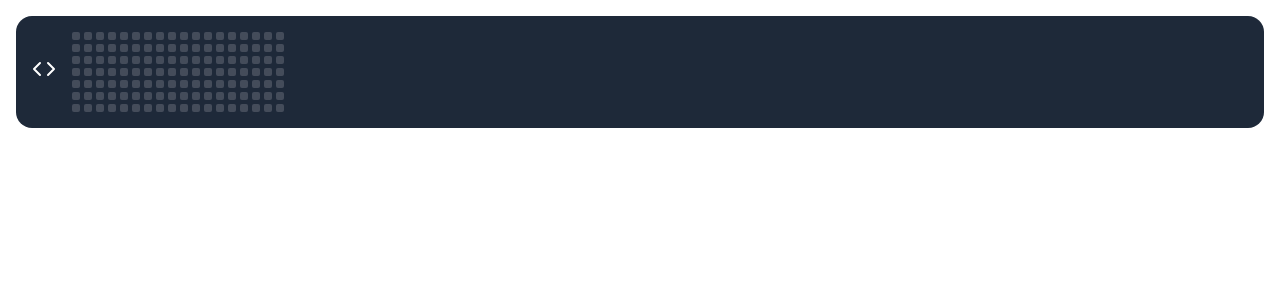
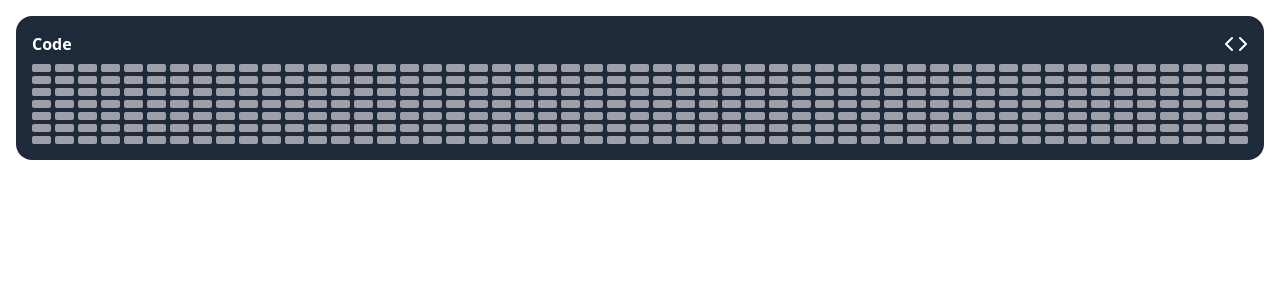
Before and after one commit to MikeG404/DISCIPLINE_TRACKER_FRONT, a Next.js app: page /dashboard in a window 1280 px wide. Shown: the top 300 px of the page. Built offline with nearby package versions, Linux system fonts and the light colour scheme.

Commit message:
Refactor Heatmap and IconButton components for improved layout and styling; enhance HeatmapContainer with header and spacing

```diff
--- a/app/components/Heatmap.tsx
+++ b/app/components/Heatmap.tsx
@@ -1,51 +1,54 @@
-export type DateItem = {
-  date: string,
-  isCompleted: undefined | boolean
-}
-
-type HeatmapProps = {
-  dates: DateItem[]
-}
-
-export default function Heatmap({ dates }: HeatmapProps) {
+export default function Heatmap({ dates }) {
 
   const squaresSizeStyles = "min-w-2 min-h-2 rounded-xs";
 
-  const weeksToShow = 17;
-  const targetTotalDays = weeksToShow * 7;
+  const renderGrid = (weeksCount) => {
+
+    const minDays = weeksCount * 7;
+    const targetTotalDays = weeksCount * 7;
 
     let visibleDates = dates.slice(-targetTotalDays);
 
     const firstDateItem = visibleDates[0];
+
+    if (!firstDateItem) return null;
+
     const firstDayOfWeek = new Date(firstDateItem.date).getDay();
-
     const emptyDaysStart = (firstDayOfWeek + 6) % 7;
 
     const currentTotal = visibleDates.length + emptyDaysStart;
-
     const remainder = currentTotal % 7;
     const emptyDaysEnd = remainder === 0 ? 0 : 7 - remainder;
 
     const startFillers = Array(emptyDaysStart).fill({ isCompleted: undefined, id: "start-fill" });
     const endFillers = Array(emptyDaysEnd).fill({ isCompleted: undefined, id: "end-fill" });
-
     const finalGridData = [...startFillers, ...visibleDates, ...endFillers];
 
     return (
       <div className="grid grid-rows-7 grid-flow-col gap-1">
-      {finalGridData.map((item, index) => {
-
-        return (
+        {finalGridData.map((item, index) => (
             <div key={index}>
                 { item.isCompleted === undefined ?
-                        <div className={`${squaresSizeStyles} bg-zinc-400 opacity-30`}></div>
+                        <div className={`${squaresSizeStyles} bg-zinc-400`}></div>
                     : item.isCompleted === false ?
-                        <div className={`${squaresSizeStyles} bg-red-400`}></div>
+                        <div className={`${squaresSizeStyles} bg-red-400 text-white flex items-center justify-center text-[8px]`}>x</div>
                     :   <div className={`${squaresSizeStyles} bg-green-400`}></div>
                 }
             </div>
-        )
-      })}
+        ))}
+      </div>
+    );
+  };
+
+  return (
+    <div>
+      <div className="block md:hidden">
+        {renderGrid(17)}
+      </div>
+
+      <div className="hidden md:block">
+        {renderGrid(52)}
+      </div>
     </div>
   );
 }
--- a/app/components/containers/Heatmap.container.tsx
+++ b/app/components/containers/Heatmap.container.tsx
@@ -42,8 +42,11 @@ export default function HeatmapContainer() {
 
     return (
         <div className="w-fu bg-gray-800 p-4 rounded-2xl">
-            <div className="flex items-center">
+            <div className="flex pb-2 items-center justify-between">
+                <h2 className="text-white font-semibold">Code</h2>
                 <IconButton onClick={handleClick}/>
+            </div>
+            <div>
                 <Heatmap dates={dates}/>
             </div>
         </div>
--- a/app/components/ui/IconButton.tsx
+++ b/app/components/ui/IconButton.tsx
@@ -9,7 +9,7 @@ type ButtonProps = {
 export default function Button({onClick}: ButtonProps) {
 
     return (
-        <div className="pr-4">
+        <div className="flex items-center">
             <button
                 type="button"
                 className="cursor-pointer"
```
Lines whose indentation alone changed are shown as unchanged.
